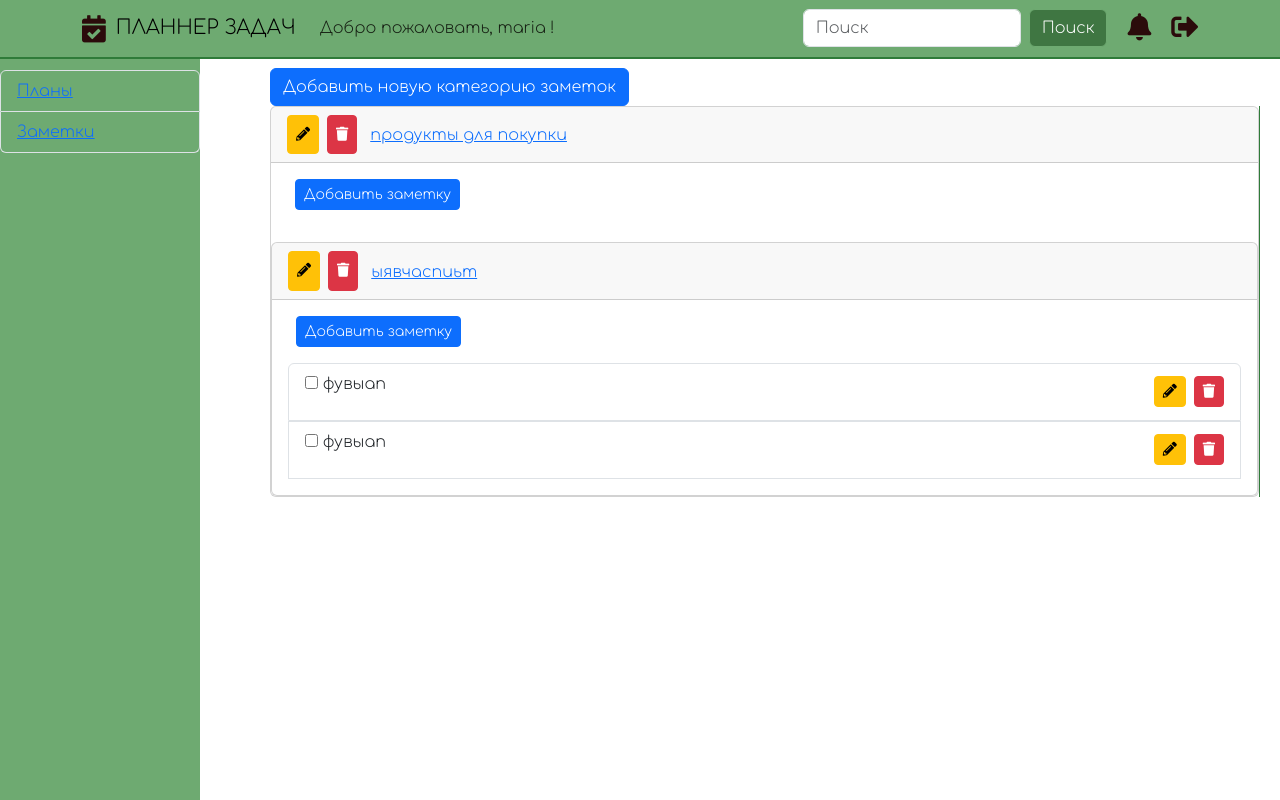
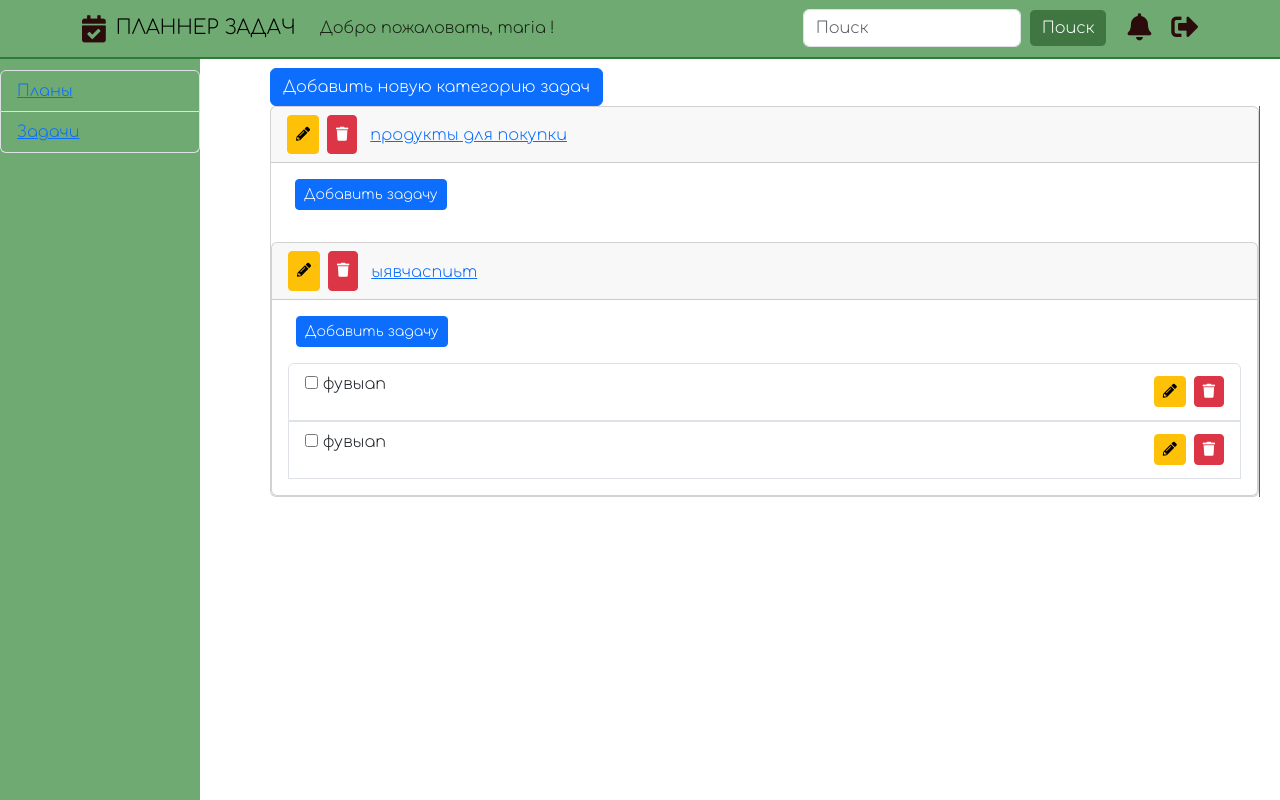
Before and after one commit to solowihmaria/web_planner, a Django app: page /profile/notes/ in a window 1280 px wide; the page is wider, and only the part inside the window is pictured. Run offline with Django 5.2, Linux system fonts and the light colour scheme; a user stored in the database is signed in; data comes from the database, SQL or seed files in the repository; both versions use the stored data as it was after the commit; parts of the project's set-up code (start-up, migrations or seed data) failed here and were passed over; some libraries are stand-ins or nearby versions.

Commit message:
шаблон страницы заметок

```diff
--- a/planner/account/templates/account/notes.html
+++ b/planner/account/templates/account/notes.html
@@ -1,6 +1,6 @@
 {% load static %}
 <!DOCTYPE html>
-<html lang="en">
+<html lang="ru>
 <head>
     <meta charset="UTF-8">
     <meta name="viewport" content="width=device-width, initial-scale=1.0">
@@ -46,7 +46,7 @@
             <a href="#">Планы</a>
         </li>
         <li class="list-group-item">
-            <a href="{% url 'notes' %}">Заметки</a>
+            <a href="{% url 'notes' %}">Задачи</a>
         </li>
     </ul>
 </div>
@@ -55,7 +55,7 @@
 <div class="container mt-5 content">
     <!-- Кнопка для вызова модального окна -->
     <button type="button" class="btn btn-primary" data-bs-toggle="modal" data-bs-target="#addCategoryModal">
-        Добавить новую категорию заметок
+        Добавить новую категорию задач
     </button>
 
    <!-- Место для отображения списка категорий -->
@@ -83,12 +83,12 @@
 
             <div id="categoryCollapse{{ category.id }}" class="collapse show" aria-labelledby="categoryHeading{{ category.id }}" data-bs-parent="#categoryAccordion">
                 <div class="card-body">
-                    <!-- Кнопка "Добавить заметку" -->
+                    <!-- Кнопка "Добавить задачу" -->
                     <button type="button" class="btn btn-primary btn-sm ms-2" data-bs-toggle="modal" data-bs-target="#addNoteModal{{ category.id }}">
-                        Добавить заметку
+                        Добавить задачу
                     </button>
 
-         <!-- Место для отображения списка заметок -->
+         <!-- Место для отображения списка задач -->
                     <ul id="noteList{{ category.id }}" class="list-group mt-3">
     {% for note in category.note_set.all %}
         <li class="list-group-item d-flex justify-content-between align-items-center" id="noteItem{{ note.id }}">
@@ -109,19 +109,19 @@
         </li>
 
 
-                            <!-- Модальное окно для редактирования заметки -->
+                            <!-- Модальное окно для редактирования задач -->
                             <div class="modal fade" id="editNoteModal{{ note.id }}" tabindex="-1" aria-labelledby="editNoteModalLabel{{ note.id }}" aria-hidden="true">
                                 <div class="modal-dialog">
                                     <div class="modal-content">
                                         <div class="modal-header">
-                                            <h5 class="modal-title" id="editNoteModalLabel{{ note.id }}">Редактировать заметку</h5>
+                                            <h5 class="modal-title" id="editNoteModalLabel{{ note.id }}">Редактировать задачу</h5>
                                             <button type="button" class="btn-close" data-bs-dismiss="modal" aria-label="Close"></button>
                                         </div>
                                         <div class="modal-body">
-                                            <!-- Форма редактирования заметки -->
+                                            <!-- Форма редактирования задач -->
                                             <form id="editNoteForm{{ note.id }}">
                                                 <div class="mb-3">
-                                                    <label for="editNoteText{{ note.id }}" class="form-label">Новый текст заметки:</label>
+                                                    <label for="editNoteText{{ note.id }}" class="form-label">Новый текст:</label>
                                                     <textarea class="form-control" id="editNoteText{{ note.id }}" name="editNoteText" rows="4" required>{{ note.text }}</textarea>
                                                 </div>
                                                 <button type="submit" class="btn btn-warning">Сохранить изменения</button>
@@ -131,16 +131,16 @@
                                 </div>
                             </div>
 
-                            <!-- Модальное окно для подтверждения удаления заметки -->
+                            <!-- Модальное окно для подтверждения удаления задач -->
                             <div class="modal fade" id="deleteNoteModal{{ note.id }}" tabindex="-1" aria-labelledby="deleteNoteModalLabel{{ note.id }}" aria-hidden="true">
                                 <div class="modal-dialog">
                                     <div class="modal-content">
                                         <div class="modal-header">
-                                            <h5 class="modal-title" id="deleteNoteModalLabel{{ note.id }}">Удалить заметку</h5>
+                                            <h5 class="modal-title" id="deleteNoteModalLabel{{ note.id }}">Удалить задачу</h5>
                                             <button type="button" class="btn-close" data-bs-dismiss="modal" aria-label="Close"></button>
                                         </div>
                                         <div class="modal-body">
-                                            <p>Вы уверены, что хотите удалить эту заметку?</p>
+                                            <p>Вы уверены, что хотите удалить эту задачу?</p>
                                         </div>
                                         <div class="modal-footer">
                                             <button type="button" class="btn btn-secondary" data-bs-dismiss="modal">Отмена</button>
@@ -153,18 +153,18 @@
                     </ul>
 
 
-                    <!-- Модальное окно для ввода текста заметки -->
+                    <!-- Модальное окно для ввода текста задач -->
                     <div class="modal fade" id="addNoteModal{{ category.id }}" tabindex="-1" aria-labelledby="addNoteModalLabel{{ category.id }}" aria-hidden="true">
                         <div class="modal-dialog">
                             <div class="modal-content">
                                 <div class="modal-header">
-                                    <h5 class="modal-title" id="addNoteModalLabel{{ category.id }}">Добавить заметку</h5>
+                                    <h5 class="modal-title" id="addNoteModalLabel{{ category.id }}">Добавить задачу</h5>
                                     <button type="button" class="btn-close" data-bs-dismiss="modal" aria-label="Close"></button>
                                 </div>
                                 <div class="modal-body">
                                     <form id="addNoteForm{{ category.id }}">
                                         <div class="mb-3">
-                                            <label for="noteText{{ category.id }}" class="form-label">Текст заметки:</label>
+                                            <label for="noteText{{ category.id }}" class="form-label">Текст:</label>
                                             <textarea class="form-control" id="noteText{{ category.id }}" name="noteText" rows="4" required></textarea>
                                         </div>
                                         <button type="submit" class="btn btn-primary">Добавить</button>
@@ -206,7 +206,7 @@
                             <button type="button" class="btn-close" data-bs-dismiss="modal" aria-label="Close"></button>
                         </div>
                         <div class="modal-body">
-                            <p>Вы уверены, что хотите удалить категорию "{{ category.name }}"? Все заметки в этой категории также будут удалены.</p>
+                            <p>Вы уверены, что хотите удалить категорию "{{ category.name }}"? Все задачи в этой категории также будут удалены.</p>
                         </div>
                         <div class="modal-footer">
                             <button type="button" class="btn btn-secondary" data-bs-dismiss="modal">Отмена</button>
@@ -225,7 +225,7 @@
     <div class="modal-dialog">
         <div class="modal-content">
             <div class="modal-header">
-                <h5 class="modal-title" id="addCategoryModalLabel">Добавить новую категорию заметок</h5>
+                <h5 class="modal-title" id="addCategoryModalLabel">Добавить новую категорию задач</h5>
                 <!-- Замените data-dismiss на data-bs-dismiss здесь -->
                <button type="button" class="btn-close" data-bs-dismiss="modal" aria-label="Close"></button>
             </div>
@@ -272,6 +272,9 @@
                     // Закрываем модальное окно
                     const modal = new bootstrap.Modal(document.getElementById('addCategoryModal'));
                     modal.hide();
+
+                    // Перезагружаем страницу
+                    location.reload();
                 },
                 error: function(error) {
                     console.error('Error:', error);
@@ -288,43 +291,44 @@
             newCategoryItem.className = 'card';
 
             newCategoryItem.innerHTML = `
-                <div class="card-header" id="categoryHeading${categoryData.id}">
-                    <h2 class="mb-0">
+                <div class="card-header d-flex align-items-center" id="categoryHeading${categoryData.id}">
+                    <!-- Перемещенные кнопки -->
+                    <button type="button" class="btn btn-warning btn-sm me-2" data-bs-toggle="modal" data-bs-target="#editCategoryModal${categoryData.id}">
+                        <i class="fas fa-pencil-alt"></i>
+                    </button>
+                    <button type="button" class="btn btn-danger btn-sm" data-bs-toggle="modal" data-bs-target="#deleteCategoryModal${categoryData.id}">
+                        <i class="fas fa-trash"></i>
+                    </button>
+
+                    <!-- Название категории -->
+                    <h2 class="mb-0 ms-2">
                         <button class="btn btn-link" type="button" data-bs-toggle="collapse" data-bs-target="#categoryCollapse${categoryData.id}" aria-expanded="true" aria-controls="categoryCollapse${categoryData.id}">
                             ${categoryData.name}
                         </button>
-                        <div class="d-flex">
-                        <button type="button" class="btn btn-warning btn-sm me-2" data-bs-toggle="modal" data-bs-target="#editCategoryModal{{ category.id }}">
-                            <i class="fas fa-pencil-alt"></i>
-                        </button>
-                        <button type="button" class="btn btn-danger btn-sm" data-bs-toggle="modal" data-bs-target="#deleteCategoryModal{{ category.id }}">
-                            <i class="fas fa-trash"></i>
-                        </button>
-                    </div>
                     </h2>
                 </div>
                 <div id="categoryCollapse${categoryData.id}" class="collapse show" aria-labelledby="categoryHeading${categoryData.id}" data-bs-parent="#categoryAccordion">
                     <div class="card-body">
-                        <!-- Кнопка "Добавить заметку" -->
+                        <!-- Кнопка "Добавить задачу" -->
                         <button type="button" class="btn btn-primary btn-sm ms-2" data-bs-toggle="modal" data-bs-target="#addNoteModal${categoryData.id}">
-                            Добавить заметку
+                            Добавить задачу
                         </button>
 
-                        <!-- Место для отображения списка заметок -->
+                        <!-- Место для отображения списка задач -->
                         <ul id="noteList${categoryData.id}" class="list-group mt-3"></ul>
 
-                        <!-- Модальное окно для ввода текста заметки -->
+                        <!-- Модальное окно для ввода текста задач -->
                         <div class="modal fade" id="addNoteModal${categoryData.id}" tabindex="-1" aria-labelledby="addNoteModalLabel${categoryData.id}" aria-hidden="true">
                             <div class="modal-dialog">
                                 <div class="modal-content">
                                     <div class="modal-header">
-                                        <h5 class="modal-title" id="addNoteModalLabel${categoryData.id}">Добавить заметку</h5>
+                                        <h5 class="modal-title" id="addNoteModalLabel${categoryData.id}">Добавить задачу</h5>
                                         <button type="button" class="btn-close" data-bs-dismiss="modal" aria-label="Close"></button>
                                     </div>
                                     <div class="modal-body">
                                         <form id="addNoteForm${categoryData.id}">
                                             <div class="mb-3">
-                                                <label for="noteText${categoryData.id}" class="form-label">Текст заметки:</label>
+                                                <label for="noteText${categoryData.id}" class="form-label">Текст задачи:</label>
                                                 <textarea class="form-control" id="noteText${categoryData.id}" name="noteText" rows="4" required></textarea>
                                             </div>
                                             <button type="submit" class="btn btn-primary">Добавить</button>
@@ -344,11 +348,13 @@
         }
     });
 </script>
-    <!-- РЕДАКТИРОВАНИЕ  КАТЕГОРИЙ  -->
+
+
+<!-- РЕДАКТИРОВАНИЕ КАТЕГОРИЙ -->
 <script>
-    document.addEventListener('DOMContentLoaded', function() {
+    document.addEventListener('DOMContentLoaded', function () {
         {% for category in categories %}
-            document.getElementById('editCategoryForm{{ category.id }}').addEventListener('submit', function(event) {
+            document.getElementById('editCategoryForm{{ category.id }}').addEventListener('submit', function (event) {
                 event.preventDefault();
 
                 const newCategoryName = document.getElementById('editCategoryName{{ category.id }}').value;
@@ -365,23 +371,30 @@
                         category_id: {{ category.id }},
                         new_name: newCategoryName
                     }),
-                    success: function(data) {
-                        // Обновить название категории на странице
-                        const categoryButton = document.querySelector(`#categoryHeading{{ category.id }} button`);
-                        categoryButton.textContent = newCategoryName;
+                    success: function (data) {
+                        // Обновить текст названия категории вручную
+                        const categoryHeading = document.querySelector(`#categoryHeading{{ category.id }} h2 button`);
+                        categoryHeading.textContent = newCategoryName;
 
                         // Закрыть модальное окно
-                        const modal = new bootstrap.Modal(document.getElementById('editCategoryModal{{ category.id }}'));
+                        const modal = new bootstrap.Modal(document.getElementById(`editCategoryModal{{ category.id }}`));
                         modal.hide();
+
+                        // Перезагрузить страницу
+                        location.reload();
                     },
-                    error: function(error) {
+                    error: function (error) {
                         console.error('Error:', error);
                     }
                 });
+
+                return false; // Предотвращаем стандартное поведение формы
             });
         {% endfor %}
     });
 </script>
+
+
 
 <!-- УДАЛЕНИЕ КАТЕГОРИЙ -->
 <script>
@@ -434,8 +447,8 @@
 
 
 
-                                        <!-- РАБОТА С ЗАМЕТКАМИ  -->
-    <!-- ДОБАВЛЕНИЕ ЗАМЕТОК -->
+                                        <!-- РАБОТА С ЗАДАЧАМИ -->
+   <!-- ДОБАВЛЕНИЕ задач -->
 <script>
     document.addEventListener('DOMContentLoaded', function() {
         {% for category in categories %}
@@ -457,13 +470,15 @@ document.addEventListener('DOMContentLoaded', function() {
                         text: noteText
                     }),
                     success: function(data) {
-                    // Создаем новый элемент для заметки
+                        // Создаем новый элемент для задачи
                         const noteList = document.getElementById('noteList{{ category.id }}');
                         const newNoteItem = document.createElement('li');
-                    newNoteItem.className = 'list-group-item';
+                        newNoteItem.className = 'list-group-item d-flex justify-content-between align-items-center';
                         newNoteItem.innerHTML = `
+                            <div>
                                 <input type="checkbox" id="noteCheckbox${data.id}" name="noteCheckbox${data.id}" ${data.is_completed ? 'checked' : ''}>
                                 <label for="noteCheckbox${data.id}" class="note-label">${data.text}</label>
+                            </div>
                             <div class="d-flex">
                                 <button type="button" class="btn btn-warning btn-sm me-2" data-bs-toggle="modal" data-bs-target="#editNoteModal${data.id}">
                                     <i class="fas fa-pencil-alt"></i>
@@ -478,6 +493,9 @@ document.addEventListener('DOMContentLoaded', function() {
                         // Закрываем модальное окно
                         const modal = new bootstrap.Modal(document.getElementById('addNoteModal{{ category.id }}'));
                         modal.hide();
+
+                        // Перезагружаем страницу
+                        location.reload();
                     },
                     error: function(error) {
                         console.error('Error:', error);
@@ -492,7 +510,7 @@ document.getElementById('noteList{{ category.id }}').addEventListener('change',
                     const noteId = checkbox.id.replace('noteCheckbox', '');
                     const isCompleted = checkbox.checked;
 
-        // Отправляем запрос на обновление состояния заметки
+                    // Отправляем запрос на обновление состояния задач
                     $.ajax({
                         type: 'POST',
                         url: '{% url "update_note" %}',
@@ -506,7 +524,7 @@ document.getElementById('noteList{{ category.id }}').addEventListener('change',
                             is_completed: isCompleted
                         }),
                         success: function(data) {
-                // Находим элемент <label> для заметки
+                            // Находим элемент <label> для задач
                             const noteLabel = document.querySelector(`label[for="noteCheckbox${noteId}"]`);
 
                             // Добавляем или удаляем класс completed в зависимости от состояния чекбокса
@@ -522,13 +540,13 @@ document.getElementById('noteList{{ category.id }}').addEventListener('change',
                     });
                 }
             });
-
         {% endfor %}
     });
 
 </script>
 
-    <!-- РЕДАКТИРОВАНИЕ ЗАМЕТОК -->
+
+<!-- РЕДАКТИРОВАНИЕ задач -->
 <script>
     document.addEventListener('DOMContentLoaded', function () {
         {% for category in categories %}
@@ -551,13 +569,16 @@ document.getElementById('noteList{{ category.id }}').addEventListener('change',
                             new_text: newNoteText
                         }),
                         success: function (data) {
-                        // Обновить текст заметки на странице
+                            // Обновить текст задач на странице
                             const noteLabel = document.querySelector(`label[for="noteCheckbox${data.id}"]`);
                             noteLabel.textContent = newNoteText;
 
                             // Закрыть модальное окно
                             const modal = new bootstrap.Modal(document.getElementById('editNoteModal{{ note.id }}'));
                             modal.hide();
+
+                            // Перезагрузить страницу
+                            location.reload();
                         },
                         error: function (error) {
                             console.error('Error:', error);
@@ -567,9 +588,10 @@ document.getElementById('noteList{{ category.id }}').addEventListener('change',
             {% endfor %}
         {% endfor %}
     });
+</script>
 
-</script>
-    <!-- УДАЛЕНИЕ ЗАМЕТОК -->
+
+<!-- УДАЛЕНИЕ задач -->
 <script>
     document.addEventListener('DOMContentLoaded', function () {
         {% for category in categories %}
@@ -589,13 +611,8 @@ document.getElementById('noteList{{ category.id }}').addEventListener('change',
                             note_id: noteId
                         }),
                         success: function (data) {
-                        // Удалить заметку из списка с анимацией Bootstrap
-                        const noteItem = document.querySelector(`#noteList{{ category.id }} #noteItem${noteId}`);
-                        noteItem.remove();
-
-                        // Скрыть связанное с заметкой модальное окно
-                        const modal = new bootstrap.Modal(document.getElementById(`deleteNoteModal{{ note.id }}`));
-                        modal.hide();
+                            // Перезагрузить страницу после успешного удаления задач
+                            location.reload();
                         },
                         error: function (error) {
                             console.error('Error:', error);
@@ -605,8 +622,8 @@ document.getElementById('noteList{{ category.id }}').addEventListener('change',
             {% endfor %}
         {% endfor %}
     });
+</script>
 
-</script>
 
 </body>
 </html>
```
Also changed, not shown: planner/db.sqlite3. Lines whose indentation alone changed are shown as unchanged.
